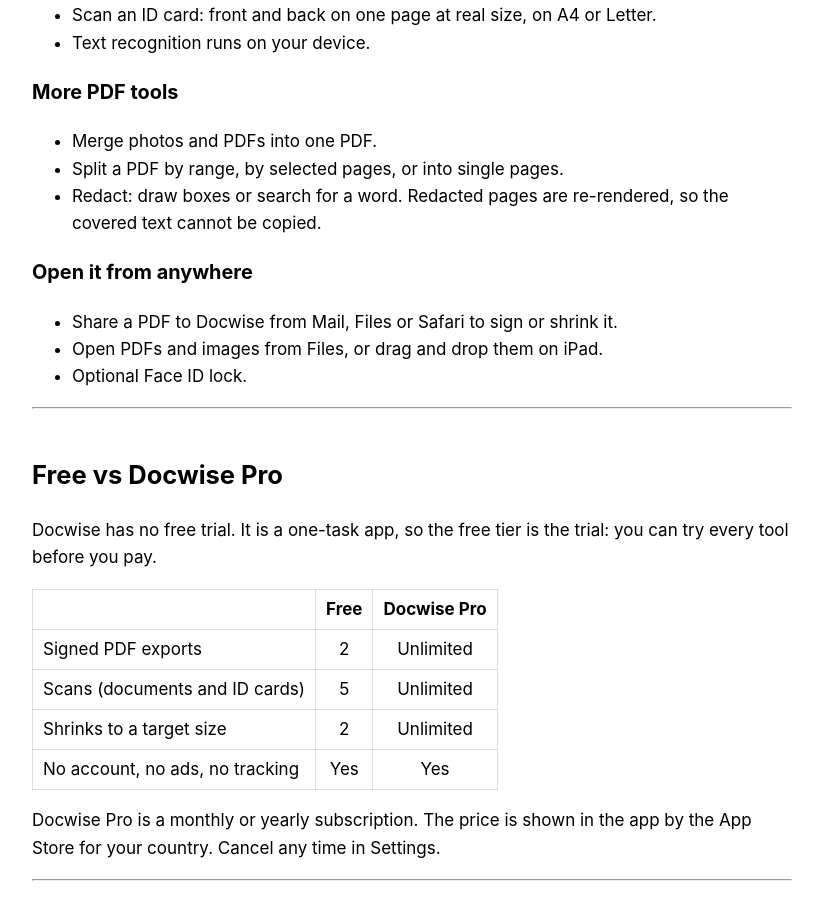
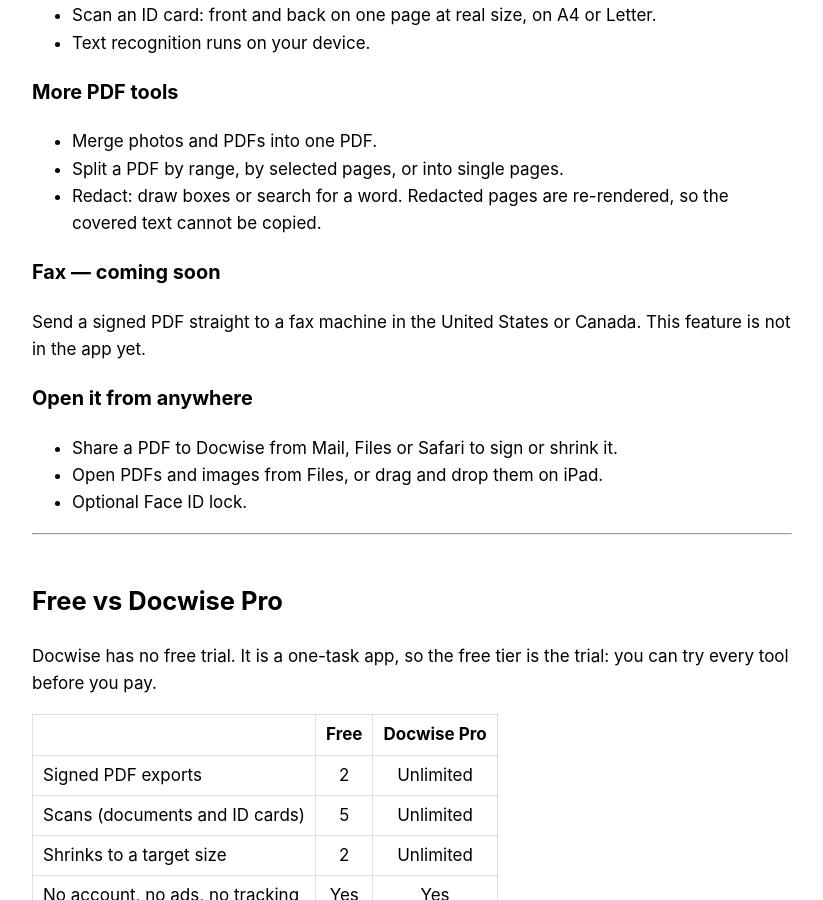
Before and after one commit to negishubham007/apps, a Jekyll site: the page built from docwise/index.md, in a window 1280 px wide and 900 px high, scrolled down 1833 px. Shown: the whole window, without its empty margins (228-1051 px from the left). Built offline with Jekyll 4.4.1, drawn with Linux system fonts in a browser that asks for light colours; our own code applies the rules of GitHub Pages for plain Markdown files.

Commit message:
Docwise: fax coming soon

```diff
--- a/docwise/index.md
+++ b/docwise/index.md
@@ -57,6 +57,9 @@ Docwise is the paperwork app for iPhone and iPad. Sign a PDF, fill in a form, sc
 - Split a PDF by range, by selected pages, or into single pages.
 - Redact: draw boxes or search for a word. Redacted pages are re-rendered, so the covered text cannot be copied.
 
+### Fax — coming soon
+Send a signed PDF straight to a fax machine in the United States or Canada. This feature is not in the app yet.
+
 ### Open it from anywhere
 - Share a PDF to Docwise from Mail, Files or Safari to sign or shrink it.
 - Open PDFs and images from Files, or drag and drop them on iPad.
```
